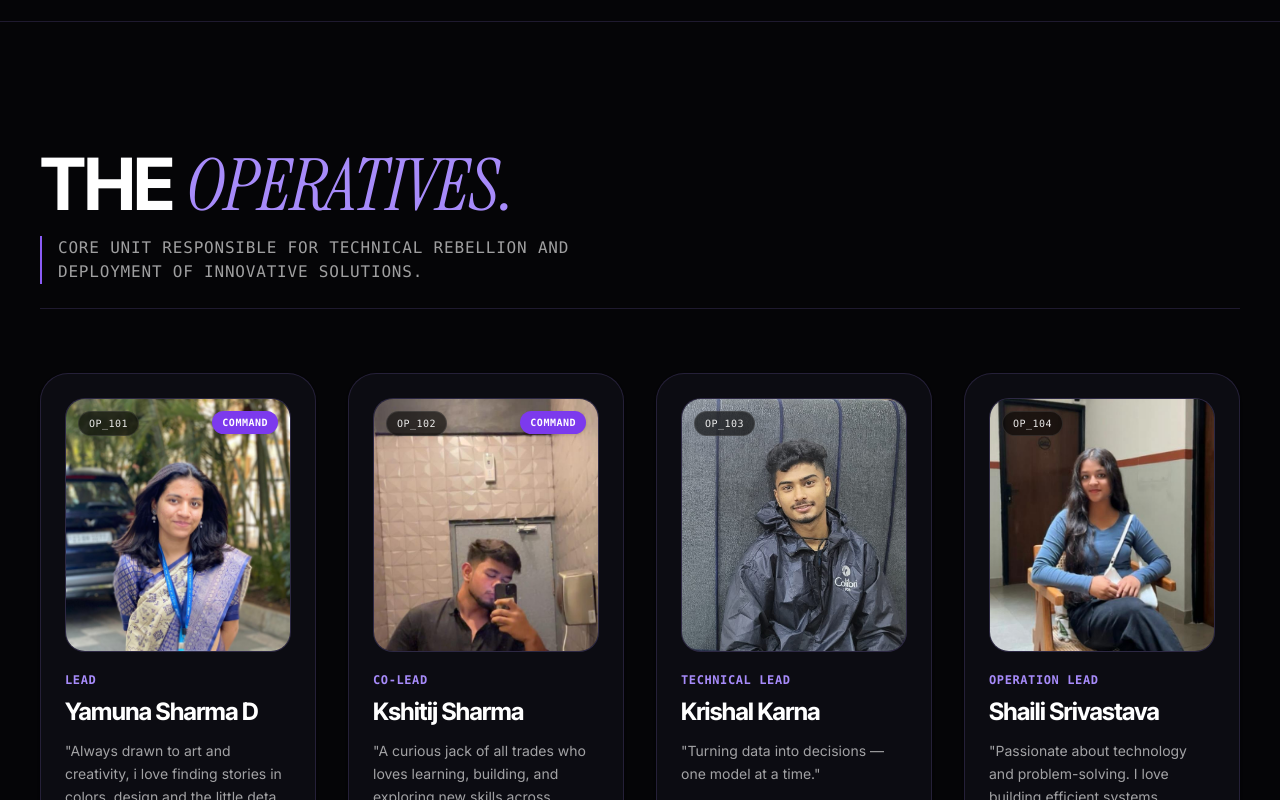
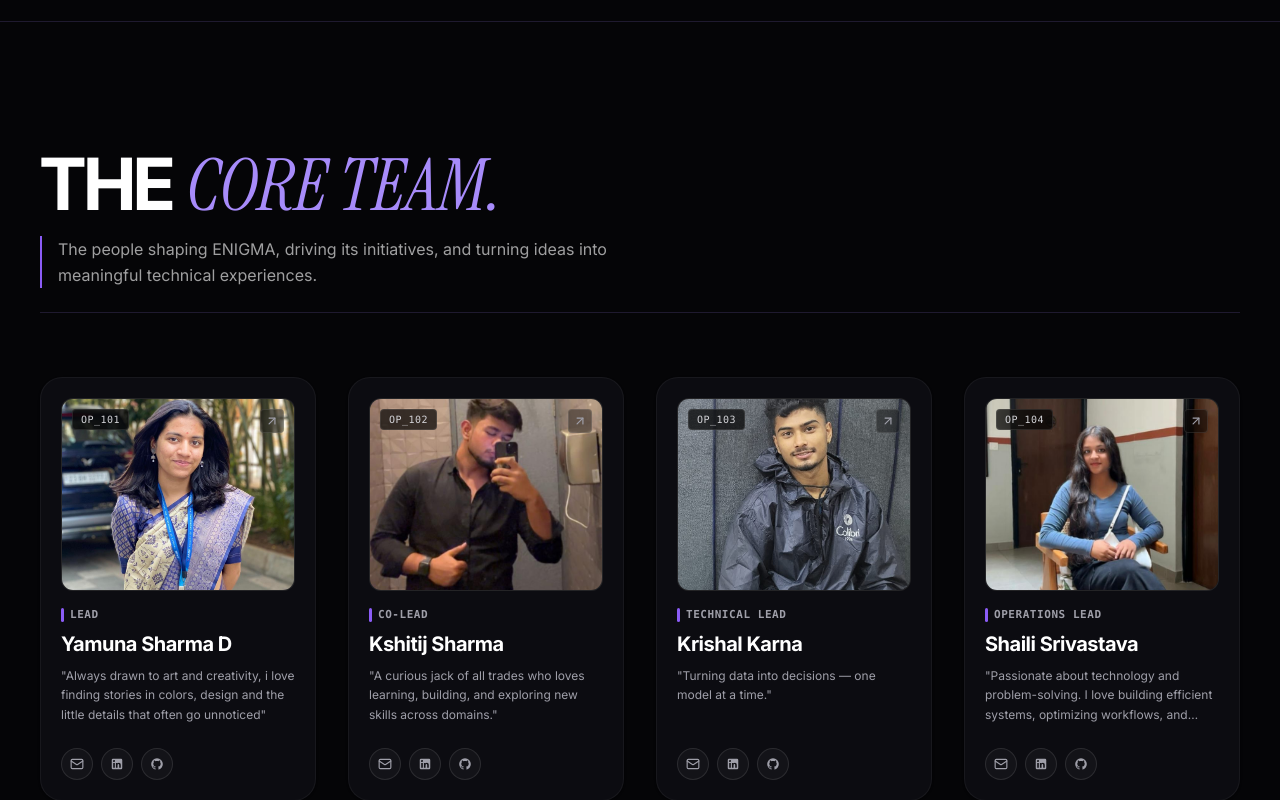
Before and after one commit to aariyan-kumar21/enigma, a React (Vite) app: page / in a window 1280 px wide. Shown: the part 2660-3460 px from the top of the page. Built offline with nearby package versions, Linux system fonts and the light colour scheme.

Commit message:
feat: add Operatives section, OperativeCard component, and site content configuration

```diff
--- a/src/components/sections/Operatives.tsx
+++ b/src/components/sections/Operatives.tsx
@@ -25,7 +25,7 @@ export function Operatives() {
 
             {site.operatives.description && (
               <Reveal delay={0.2}>
-                <p className="text-sm sm:text-base text-[var(--text-muted)] font-mono uppercase tracking-wider max-w-xl pl-4 border-l-2 border-[var(--violet-500)] mt-2">
+                <p className="text-sm sm:text-base text-[var(--text-muted)] leading-relaxed max-w-xl pl-4 border-l-2 border-[var(--violet-500)] mt-2">
                   {site.operatives.description}
                 </p>
               </Reveal>
--- a/src/components/ui/OperativeCard.tsx
+++ b/src/components/ui/OperativeCard.tsx
@@ -1,5 +1,5 @@
 import { useState } from "react";
-import { Mail, User } from "lucide-react";
+import { Mail, User, ArrowUpRight } from "lucide-react";
 import type { Operative } from "../../content/types";
 import { Reveal } from "./Reveal";
 
@@ -16,16 +16,16 @@ export function OperativeCard({ operative, index, delay = 0 }: OperativeCardProp
   const renderSocialIcon = (platform: string) => {
     switch (platform) {
       case "email":
-        return <Mail className="w-4 h-4" />;
+        return <Mail className="w-3.5 h-3.5" />;
       case "linkedin":
         return (
-          <svg className="w-4 h-4 fill-current" viewBox="0 0 24 24">
+          <svg className="w-3.5 h-3.5 fill-current" viewBox="0 0 24 24">
             <path d="M19 3a2 2 0 0 1 2 2v14a2 2 0 0 1-2 2H5a2 2 0 0 1-2-2V5a2 2 0 0 1 2-2h14m-.5 15.5v-5.3a3.26 3.26 0 0 0-3.26-3.26c-.85 0-1.84.52-2.28 1.3v-1.11h-2.79v8.37h2.79v-4.93c0-.77.62-1.4 1.39-1.4a1.4 1.4 0 0 1 1.4 1.4v4.93h2.75M6.88 8.56a1.68 1.68 0 0 0 1.68-1.68c0-.93-.75-1.69-1.68-1.69a1.69 1.69 0 0 0-1.69 1.69c0 .93.76 1.68 1.69 1.68m1.39 9.94v-8.37H5.5v8.37h2.77z" />
           </svg>
         );
       case "github":
         return (
-          <svg className="w-4 h-4 fill-current" viewBox="0 0 24 24">
+          <svg className="w-3.5 h-3.5 fill-current" viewBox="0 0 24 24">
             <path d="M12 2A10 10 0 0 0 2 12c0 4.42 2.87 8.17 6.84 9.5.5.08.66-.23.66-.5v-1.69c-2.77.6-3.36-1.34-3.36-1.34-.46-1.16-1.11-1.47-1.11-1.47-.91-.62.07-.6.07-.6 1 .07 1.53 1.03 1.53 1.03.87 1.52 2.34 1.07 2.91.83.1-.65.35-1.09.63-1.34-2.22-.25-4.55-1.11-4.55-4.92 0-1.11.38-2 1.03-2.71-.1-.25-.45-1.29.1-2.64 0 0 .84-.27 2.75 1.02.79-.22 1.65-.33 2.5-.33.85 0 1.71.11 2.5.33 1.91-1.29 2.75-1.02 2.75-1.02.55 1.35.2 2.39.1 2.64.65.71 1.03 1.6 1.03 2.71 0 3.82-2.34 4.66-4.57 4.91.36.31.69.92.69 1.85V21c0 .27.16.59.67.5C19.14 20.16 22 16.42 22 12A10 10 0 0 0 12 2z" />
           </svg>
         );
@@ -36,61 +36,62 @@ export function OperativeCard({ operative, index, delay = 0 }: OperativeCardProp
 
   return (
     <Reveal delay={delay} className="h-full">
-      <div className="group h-full bg-[var(--ink-900)] rounded-[28px] p-6 border border-[var(--line)] hover:border-[var(--violet-500)]/50 shadow-sm hover:shadow-xl hover:shadow-violet-950/50 transition-all duration-300 hover:-translate-y-1.5 flex flex-col justify-between select-none">
-        {/* Top: Portrait Photo */}
+      <div className="group h-full bg-[#0c0c11] rounded-[22px] p-4 sm:p-5 border border-white/5 hover:border-[var(--violet-500)]/40 shadow-sm hover:shadow-2xl hover:shadow-violet-950/40 transition-all duration-300 hover:-translate-y-1.5 flex flex-col justify-between select-none">
         <div>
-          <div className="relative w-full aspect-[4/4.5] rounded-[20px] overflow-hidden bg-[var(--ink-800)] mb-5 border border-[var(--line)]">
+          {/* Top: Photo Container */}
+          <div className="relative w-full aspect-[4/3.3] rounded-xl overflow-hidden bg-zinc-900 mb-4 border border-white/5">
             {operative.photo && !imageFailed ? (
               <img
                 src={operative.photo}
                 alt={operative.name}
                 loading="lazy"
                 onError={() => setImageFailed(true)}
-                className="w-full h-full object-cover object-top transition-transform duration-500 ease-out group-hover:scale-105"
+                className="w-full h-full object-cover object-center transition-transform duration-500 ease-out group-hover:scale-105"
               />
             ) : (
-              <div className="w-full h-full flex flex-col items-center justify-center bg-[var(--ink-800)] text-[var(--text-faint)]">
-                <User className="w-16 h-16 opacity-40 mb-2" />
-                <span className="font-mono text-xs uppercase tracking-widest opacity-60">
+              <div className="w-full h-full flex flex-col items-center justify-center bg-zinc-900 text-zinc-500">
+                <User className="w-12 h-12 opacity-40 mb-1" />
+                <span className="font-mono text-[10px] uppercase tracking-widest opacity-60">
                   {formattedOpId}
                 </span>
               </div>
             )}
 
-            {/* Top-Left: Operational Unit Tag */}
-            <div className="absolute top-3 left-3 px-2.5 py-1 rounded-full bg-black/60 backdrop-blur-md border border-white/10 text-[10px] font-mono text-white/90 tracking-wider">
+            {/* Top-Left: OP Tag */}
+            <div className="absolute top-2.5 left-2.5 px-2 py-0.5 rounded bg-black/70 backdrop-blur-md border border-white/10 text-[10px] font-mono text-zinc-300 tracking-wider">
               {formattedOpId}
             </div>
 
-            {/* Top-Right: Lead Badge if applicable */}
-            {operative.group === "lead" && (
-              <div className="absolute top-3 right-3 px-2.5 py-1 rounded-full bg-[var(--violet-600)] text-white text-[10px] font-mono font-semibold tracking-wider shadow-sm">
-                COMMAND
+            {/* Top-Right: Arrow Action */}
+            <div className="absolute top-2.5 right-2.5 p-1 rounded bg-black/40 backdrop-blur-sm border border-white/10 text-zinc-400 group-hover:text-white group-hover:translate-x-0.5 group-hover:-translate-y-0.5 transition-all">
+              <ArrowUpRight className="w-3.5 h-3.5" />
             </div>
-            )}
           </div>
 
-          {/* Info: Role, Name, Bio */}
-          <div className="space-y-2">
-            <span className="font-mono text-xs font-semibold uppercase tracking-wider text-[var(--violet-400)] block">
+          {/* Role Bar: Vertical Purple Indicator + Role */}
+          <div className="flex items-center gap-1.5 mb-1.5">
+            <span className="w-[3px] h-3.5 bg-[var(--violet-500)] rounded-full shrink-0" />
+            <span className="font-mono text-[11px] font-semibold uppercase tracking-wider text-zinc-400">
               {operative.role}
             </span>
+          </div>
 
-            <h3 className="font-display font-bold text-2xl text-[var(--text-primary)] tracking-tight transition-colors duration-300 group-hover:text-[var(--violet-400)]">
+          {/* Name */}
+          <h3 className="font-sans font-bold text-lg sm:text-xl text-white tracking-tight transition-colors duration-300 group-hover:text-[var(--violet-300)] mb-2">
             {operative.name}
           </h3>
 
+          {/* Description Quote */}
           {operative.description && (
-              <p className="text-sm text-[var(--text-muted)] leading-relaxed line-clamp-3 pt-1 font-sans min-h-[4rem]">
+            <p className="text-xs text-zinc-400 leading-relaxed font-sans line-clamp-3 min-h-[3rem]">
               "{operative.description}"
             </p>
           )}
         </div>
-        </div>
 
-        {/* Bottom: Social Transmission Channels */}
+        {/* Bottom Social Icons Row */}
         {operative.socials && operative.socials.length > 0 && (
-          <div className="border-t border-[var(--line)] pt-4 mt-5 flex items-center gap-2">
+          <div className="pt-4 mt-2 flex items-center gap-2">
             {operative.socials.map((social) => (
               <a
                 key={social.platform}
@@ -98,7 +99,7 @@ export function OperativeCard({ operative, index, delay = 0 }: OperativeCardProp
                 target={social.external ? "_blank" : undefined}
                 rel={social.external ? "noopener noreferrer" : undefined}
                 aria-label={`${social.label} of ${operative.name}`}
-                className="w-9 h-9 rounded-full bg-[var(--ink-800)] border border-[var(--line)] flex items-center justify-center text-[var(--text-muted)] hover:bg-[var(--violet-600)] hover:text-white hover:border-[var(--violet-600)] transition-all duration-200 outline-none focus-visible:ring-2 focus-visible:ring-[var(--violet-400)] active:scale-95"
+                className="w-8 h-8 rounded-full bg-white/[0.03] border border-white/10 flex items-center justify-center text-zinc-400 hover:text-white hover:bg-[var(--violet-600)] hover:border-[var(--violet-600)] transition-all duration-200 outline-none focus-visible:ring-2 focus-visible:ring-[var(--violet-400)] active:scale-95"
               >
                 {renderSocialIcon(social.platform)}
               </a>
--- a/src/content/site.ts
+++ b/src/content/site.ts
@@ -108,8 +108,8 @@ export const site: SiteContent = {
 
   operatives: {
     eyebrow: "SECTOR.ROSTER",
-    headline: { plain: "THE", accent: "OPERATIVES." },
-    description: "CORE UNIT RESPONSIBLE FOR TECHNICAL REBELLION AND DEPLOYMENT OF INNOVATIVE SOLUTIONS.",
+    headline: { plain: "THE", accent: "CORE TEAM." },
+    description: "The people shaping ENIGMA, driving its initiatives, and turning ideas into meaningful technical experiences.",
     items: [
       {
         id: "yamuna-sharma",
@@ -153,7 +153,7 @@ export const site: SiteContent = {
       {
         id: "shaili-srivastava",
         name: "Shaili Srivastava",
-        role: "Operation Lead",
+        role: "Operations Lead",
         description: "Passionate about technology and problem-solving. I love building efficient systems, optimizing workflows, and constantly learning new stuff to stay ahead.",
         photo: "/leads/operation.jpeg",
         group: "core",
```
Also changed, not shown: 5 other files (tests, documents, lock files or other folders). Lines whose indentation alone changed are shown as unchanged.
